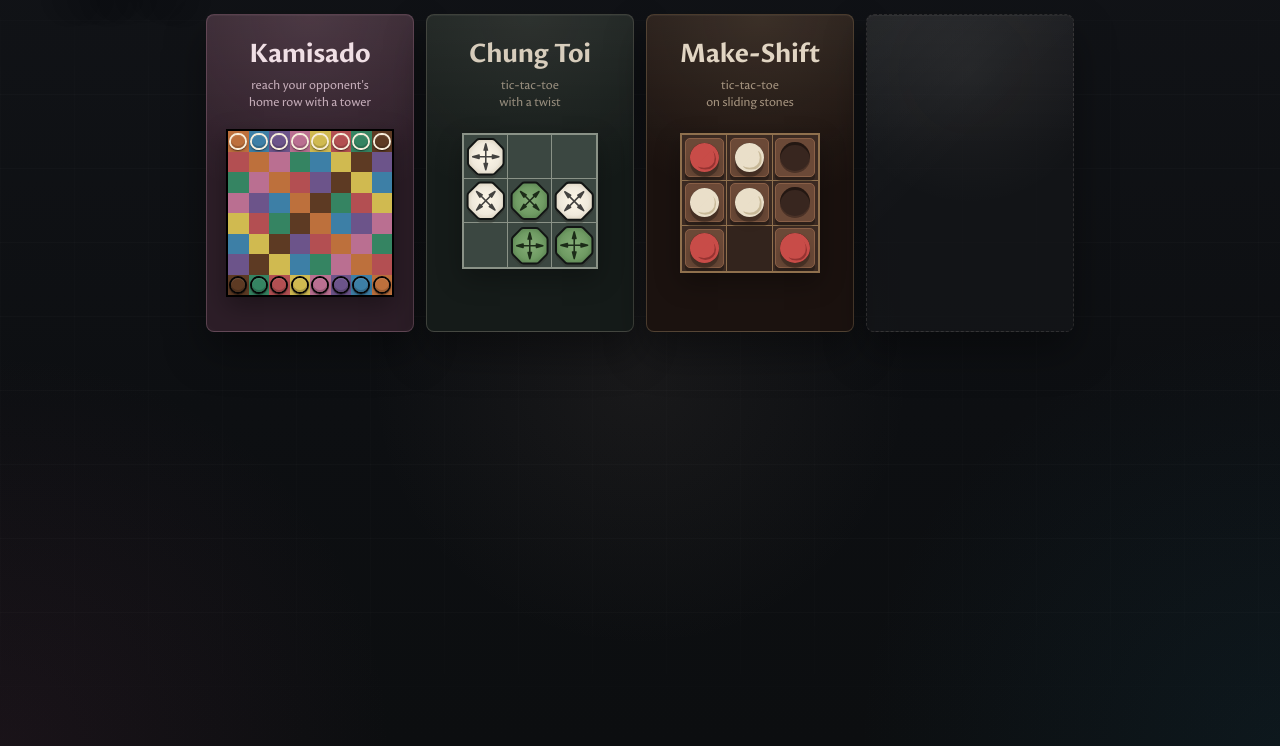
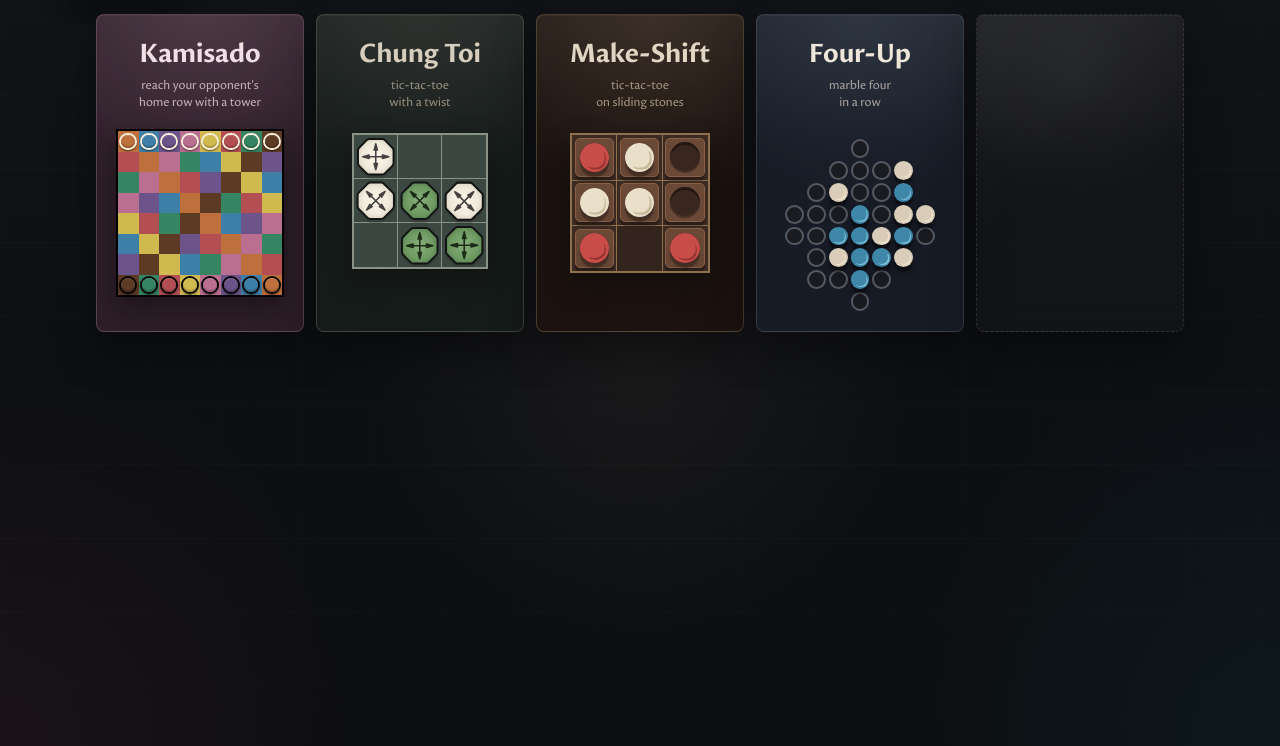
Before and after one commit to hlaspoor/junjie-play, a website built with Vite: page index.html in a window 1280 px wide. Shown: the part 54-800 px from the top of the page. Built offline with nearby package versions, Linux system fonts and the light colour scheme.

Commit message:
Add Four-Up homepage card

```diff
--- a/index.html
+++ b/index.html
@@ -147,6 +147,29 @@
           </div>
         </a>
 
+        <a
+          class="game-card four-up"
+          href="https://four-up-ad6.pages.dev/"
+          target="_blank"
+          rel="noopener noreferrer"
+          aria-label="Open Four-Up in a new window"
+        >
+          <div class="card-copy">
+            <h2>Four-Up</h2>
+            <p>marble four<br />in a row</p>
+          </div>
+          <div class="board fourup-board" aria-hidden="true">
+            <span class="void"></span><span class="void"></span><span class="void"></span><span></span><span class="void"></span><span class="void"></span><span class="void"></span>
+            <span class="void"></span><span class="void"></span><span></span><span></span><span></span><span><i class="fourup-stone white"></i></span><span class="void"></span>
+            <span class="void"></span><span></span><span><i class="fourup-stone white"></i></span><span></span><span></span><span><i class="fourup-stone black"></i></span><span class="void"></span>
+            <span></span><span></span><span></span><span><i class="fourup-stone black"></i></span><span></span><span><i class="fourup-stone white"></i></span><span><i class="fourup-stone white"></i></span>
+            <span></span><span></span><span><i class="fourup-stone black"></i></span><span><i class="fourup-stone black"></i></span><span><i class="fourup-stone white"></i></span><span><i class="fourup-stone black"></i></span><span></span>
+            <span class="void"></span><span></span><span><i class="fourup-stone white"></i></span><span><i class="fourup-stone black"></i></span><span><i class="fourup-stone black"></i></span><span><i class="fourup-stone white"></i></span><span class="void"></span>
+            <span class="void"></span><span></span><span></span><span><i class="fourup-stone black"></i></span><span></span><span class="void"></span><span class="void"></span>
+            <span class="void"></span><span class="void"></span><span class="void"></span><span></span><span class="void"></span><span class="void"></span><span class="void"></span>
+          </div>
+        </a>
+
         <article class="game-card placeholder-card" aria-label="Empty game slot"></article>
       </section>
 
--- a/src/styles.css
+++ b/src/styles.css
@@ -231,6 +231,22 @@ a.game-card:hover {
 
 .make-shift .card-copy p {
   color: rgba(197, 178, 154, 0.78);
+}
+
+.four-up {
+  justify-content: flex-start;
+  background:
+    radial-gradient(circle at 50% 0%, rgba(159, 200, 214, 0.1), transparent 56%),
+    #171b26;
+  border-color: rgba(205, 199, 190, 0.18);
+}
+
+.four-up .card-copy h2 {
+  color: #eee6d9;
+}
+
+.four-up .card-copy p {
+  color: rgba(207, 199, 188, 0.76);
 }
 
 .yavalath {
@@ -542,6 +558,86 @@ a.game-card:hover {
   --stone-crescent: #963331;
 }
 
+.fourup-board {
+  display: grid;
+  grid-template-columns: repeat(7, 1fr);
+  gap: 3px;
+  width: min(154px, 88%);
+  margin: 28px 0 0;
+  background: transparent;
+  overflow: visible;
+}
+
+.fourup-board span {
+  position: relative;
+  display: grid;
+  place-items: center;
+  min-width: 0;
+  aspect-ratio: 1;
+  border: 2px solid #555a61;
+  border-radius: 999px;
+  background: #191b20;
+  overflow: visible;
+}
+
+.fourup-board span:has(.fourup-stone) {
+  border-color: transparent;
+  background: transparent;
+}
+
+.fourup-board .void {
+  border-color: transparent;
+  background: transparent;
+}
+
+.fourup-stone {
+  position: absolute;
+  inset: -2px;
+  z-index: 1;
+  display: block;
+  border-radius: 999px;
+  background: var(--stone-fill);
+  box-shadow:
+    0 5px rgba(0, 0, 0, 0.34),
+    0 7px 9px rgba(0, 0, 0, 0.24);
+}
+
+.fourup-stone::before {
+  position: absolute;
+  right: 9%;
+  bottom: 9%;
+  width: 72%;
+  aspect-ratio: 1;
+  content: "";
+  border-radius: inherit;
+  background: var(--stone-crescent);
+  clip-path: polygon(100% 0, 100% 100%, 0 100%);
+  pointer-events: none;
+}
+
+.fourup-stone::after {
+  position: absolute;
+  right: 15%;
+  bottom: 15%;
+  width: 72%;
+  aspect-ratio: 1;
+  content: "";
+  border-radius: inherit;
+  background: var(--stone-fill);
+  clip-path: polygon(100% 0, 100% 100%, 0 100%);
+  pointer-events: none;
+}
+
+.fourup-stone.black {
+  --stone-fill: #3f87a8;
+  --stone-crescent: #7fc0d7;
+}
+
+.fourup-stone.white {
+  --stone-fill: #d9ccb8;
+  --stone-crescent: #f0e4d0;
+}
+
 .hex-board {
   display: grid;
   grid-template-columns: repeat(7, 16px);
```
